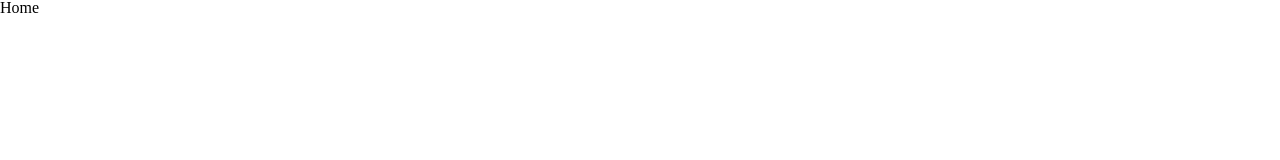
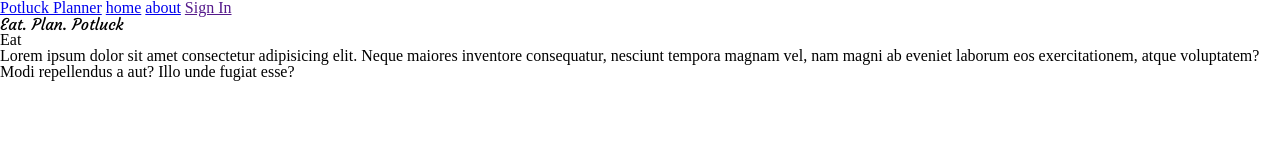
Before and after one commit to bw-potluck-planner/marketing_solomon, a plain HTML site: page index.html in a window 1280 px wide. Drawn offline with Linux system fonts and the light colour scheme.

Commit message:
add and check fonts

```diff
--- a/index.html
+++ b/index.html
@@ -7,7 +7,40 @@
     <title>Home</title>
   </head>
   <body>
-    <h1>Home</h1>
+    <header>
+      <nav>
+        <a href="/index.html">Potluck Planner</a>
+        <a href="/index.html">home</a>
+        <a href="/about.html">about</a>
+        <a href="">Sign In</a>
+      </nav>
+      <div
+        role="banner"
+        aria-label="Homepage banner of a group people eating together"
+      ></div>
+    </header>
+    <main>
+      <section class="home-section overview" id="overview">
+        <h1>Eat. Plan. Potluck</h1>
+        <section class="o-section eat">
+          <h2>Eat</h2>
+          <p>
+            Lorem ipsum dolor sit amet consectetur adipisicing elit. Neque
+            maiores inventore consequatur, nesciunt tempora magnam vel, nam
+            magni ab eveniet laborum eos exercitationem, atque voluptatem? Modi
+            repellendus a aut? Illo unde fugiat esse?
+          </p>
+        </section>
+        <section class="o-section plan">
+          <h2></h2>
+          <p></p>
+        </section>
+        <section class="o-section potluck">
+          <h2></h2>
+          <p></p>
+        </section>
+      </section>
+    </main>
     <script src="scripts/main.js"></script>
   </body>
 </html>
--- a/styles/main.css
+++ b/styles/main.css
@@ -1,6 +1,15 @@
-/* http://meyerweb.com/eric/tools/css/reset/
-   v2.0 | 20110126
-   License: none (public domain)
+@import url('https://fonts.googleapis.com/css2?family=Courgette&family=Montserrat:wght@200;400;600&display=swap');
+
+/* font-family: 'Courgette', cursive;
+font-family: 'Montserrat', sans-serif; */
+
+/*
+---------
+CSS RESET
+
+http://meyerweb.com/eric/tools/css/reset/
+v2.0 | 20110126
+License: none (public domain)
 */
 html, body, div, span, applet, object, iframe,
 h1, h2, h3, h4, h5, h6, p, blockquote, pre,
@@ -45,3 +54,17 @@ table {
 	border-collapse: collapse;
 	border-spacing: 0;
 }
+
+/*
+RESET ENDS
+----------
+*/
+
+/*
+----------
+GENERAL STYLES
+*/
+
+h1 {
+    font-family: 'Courgette', cursive;
+}
```
Also changed, not shown: about.html (+11 -1 lines).
